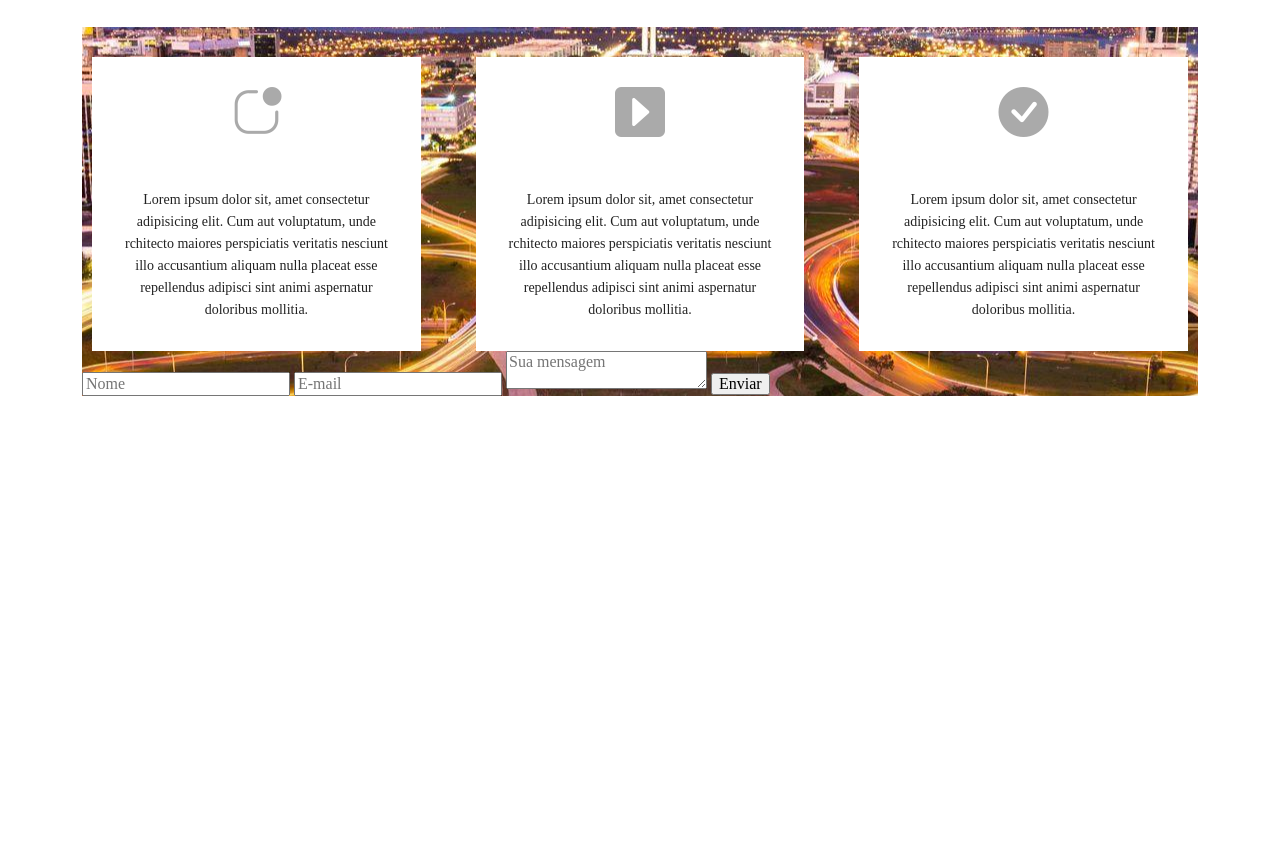
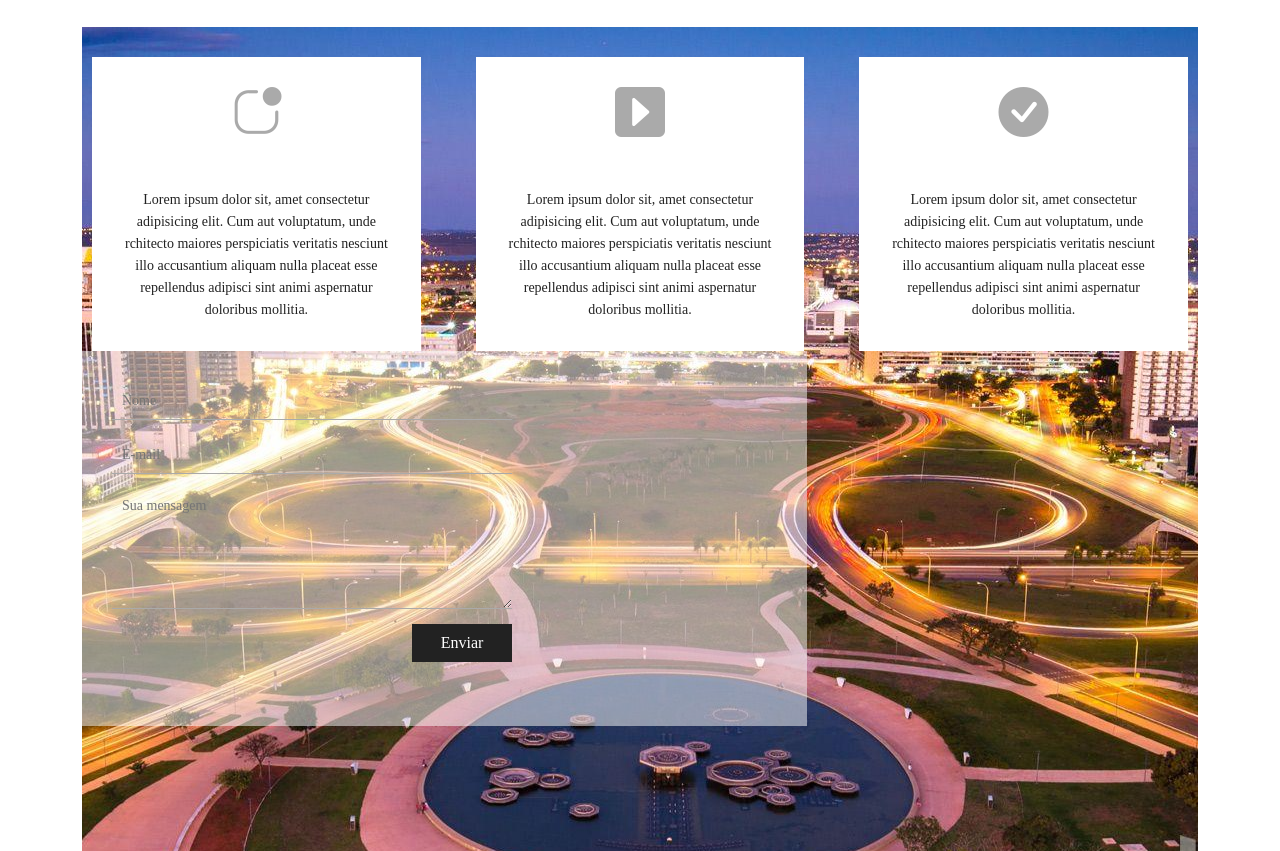
Before and after one commit to sjprog/LCLH, a plain HTML site: page index.html in a window 1280 px wide. Shown: the part 1143-1994 px from the top of the page. Before the commit the page ends 1539 px from the top, so only its background shows below. Drawn offline with nearby package versions, Linux system fonts and the light colour scheme; a script that the page names is missing.

Commit message:
Update style.css

```diff
--- a/assets/style.css
+++ b/assets/style.css
@@ -197,3 +197,75 @@ color:#73bfb8;
     line-height: 22px;
     color: #222;
 }
+
+/* footer */
+footer{
+    clear: both;
+    max-width: 1200px;
+    height: 500px;
+    padding: 30px 10px;
+    position: relative;
+}
+
+.form-container{
+    width: 65%;
+    height: 375px;
+    position: relative;
+    display: block;
+}
+
+.form-background{
+    width: 100%;
+    height: 100%;
+    background-color: #fff;
+    opacity: .5;
+}
+
+.form-container form{
+    position: absolute;
+    top: 30px;
+    left: 30px;
+    height: 300px;
+}
+
+.form-container input, .form-container textarea{
+    width: 400px;
+    display: block;
+    border: none;
+    padding: 10px;
+    margin-bottom: 15px;
+    border-bottom: 1px solid #aaa;
+    border-radius: 0;
+    background-color: transparent;
+
+
+}
+
+.form-container textarea{
+    height: 120px;
+
+}
+
+.form-container input::placeholder, .form-container textarea::placeholder {
+    font-size: 14px;
+}
+.form-container .submit{
+    background-color: #222;
+    color: #fff;
+    border: 1px solid transparent;
+    width: 100px;
+    position: relative;
+    float: right;
+    cursor: pointer;
+    transition: .5s;
+
+
+}
+.form-container .submit:hover{
+    background-color: #fff;
+    color: #222;
+    border: 1px solid #222;
+
+
+
+}
```
